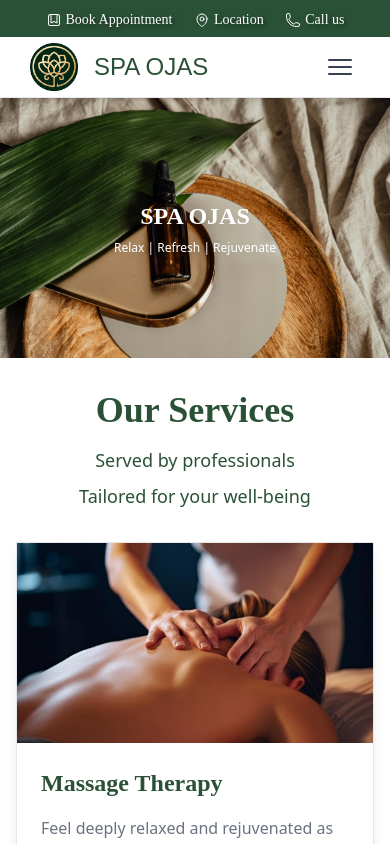
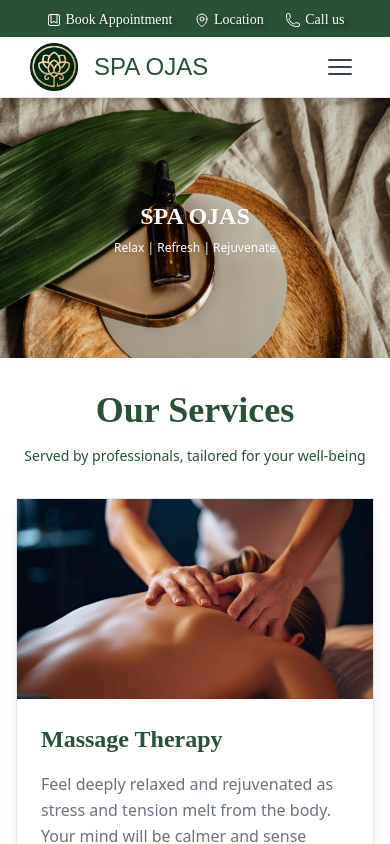
Before and after one commit to ice188/ojas, a Next.js app in the folder ojas/: page / in a window 390 px wide. Shown: the top 844 px of the page. Built offline with nearby package versions, Linux system fonts and the light colour scheme; a web font is replaced by a local one.

Commit message:
our services

```diff
--- a/ojas/src/app/components/service.tsx
+++ b/ojas/src/app/components/service.tsx
@@ -20,15 +20,10 @@ export default function Service() {
             src="/home/leaf1.png"
             alt="Leaf"
           /> */}
-          <p className="hidden sm:flex text-lg font-light font-noto mt-2 text-center">
+          <p className="text-sm sm:text-lg font-light font-noto mt-2 text-center">
             Served by professionals, tailored for your well-being
           </p>
-          <p className="sm:hidden text-lg font-light font-noto mt-2 text-center">
-            Served by professionals
-          </p>
-          <p className="sm:hidden text-lg font-light font-noto text-center">
-            Tailored for your well-being
-          </p>
+
         </div>
 
         {/* Service Cards */}
```
